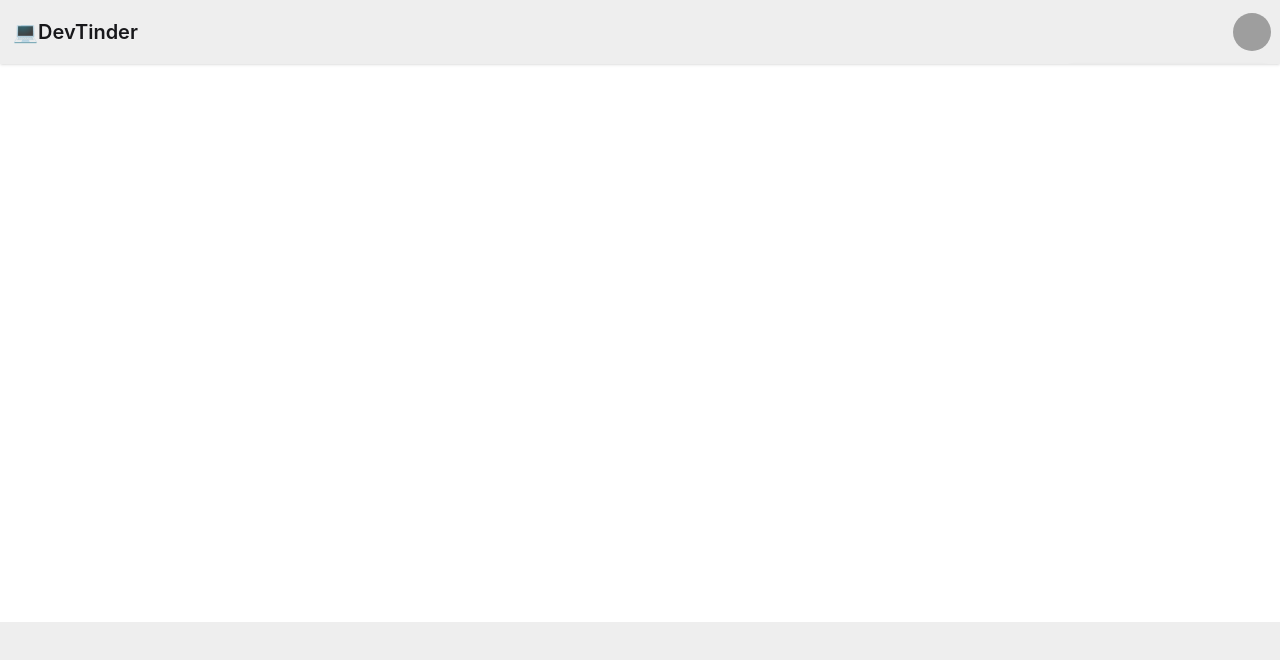
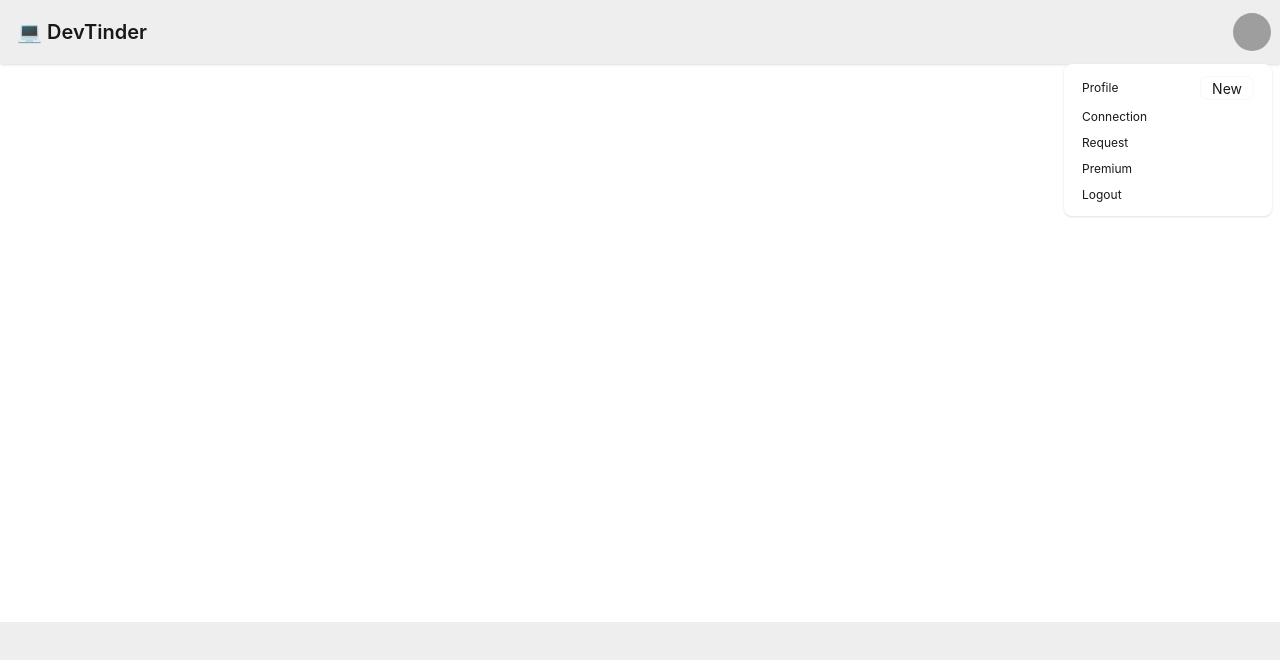
Before and after one commit to suraj-2000/devTinderWeb, a React (Vite) app: page / in a window 1280 px wide. Both pictures are taken after a click on the button 1252 px from the left and 32 px from the top of the page. Shown: the top 660 px of the page. Built offline with nearby package versions, Linux system fonts and the light colour scheme; no server answers; grey boxes are pictures that could not be loaded.

Commit message:
fixed position

```diff
--- a/src/components/NavBar.jsx
+++ b/src/components/NavBar.jsx
@@ -23,13 +23,13 @@ const NavBar = () => {
     "https://encrypted-tbn0.gstatic.com/images?q=tbn:ANd9GcTzt9giWjwNCackreb_tWA5drICRqkjo5ggAiSJ4ToZ1A&s";
 
   return (
-    <div className="navbar w-full overflow-x-hidden bg-base-300 shadow-sm px-2">
+    <div className="navbar w-full bg-base-300 shadow-sm px-2">
       <div className="flex-1 min-w-0">
         <Link
           to="/"
-          className="btn btn-ghost text-xl px-1 truncate"
+          className="btn btn-ghost text-xl px-2 whitespace-nowrap"
         >
-          💻DevTinder
+          💻 DevTinder
         </Link>
       </div>
 
@@ -73,25 +73,26 @@ const NavBar = () => {
             className="menu menu-sm dropdown-content bg-base-100 rounded-box z-10 mt-3 w-52 p-2 shadow"
           >
             <li>
-              <Link to="/profile">
+              <Link to="/profile" className="justify-between">
                 Profile
+                <span className="badge">New</span>
               </Link>
             </li>
 
             <li>
-              <Link to="/connections">
+              <Link to="/connections" className="justify-between">
                 Connection
               </Link>
             </li>
 
             <li>
-              <Link to="/requests">
+              <Link to="/requests" className="justify-between">
                 Request
               </Link>
             </li>
 
             <li>
-              <Link to="/premium">
+              <Link to="/premium" className="justify-between">
                 Premium
               </Link>
             </li>
```
